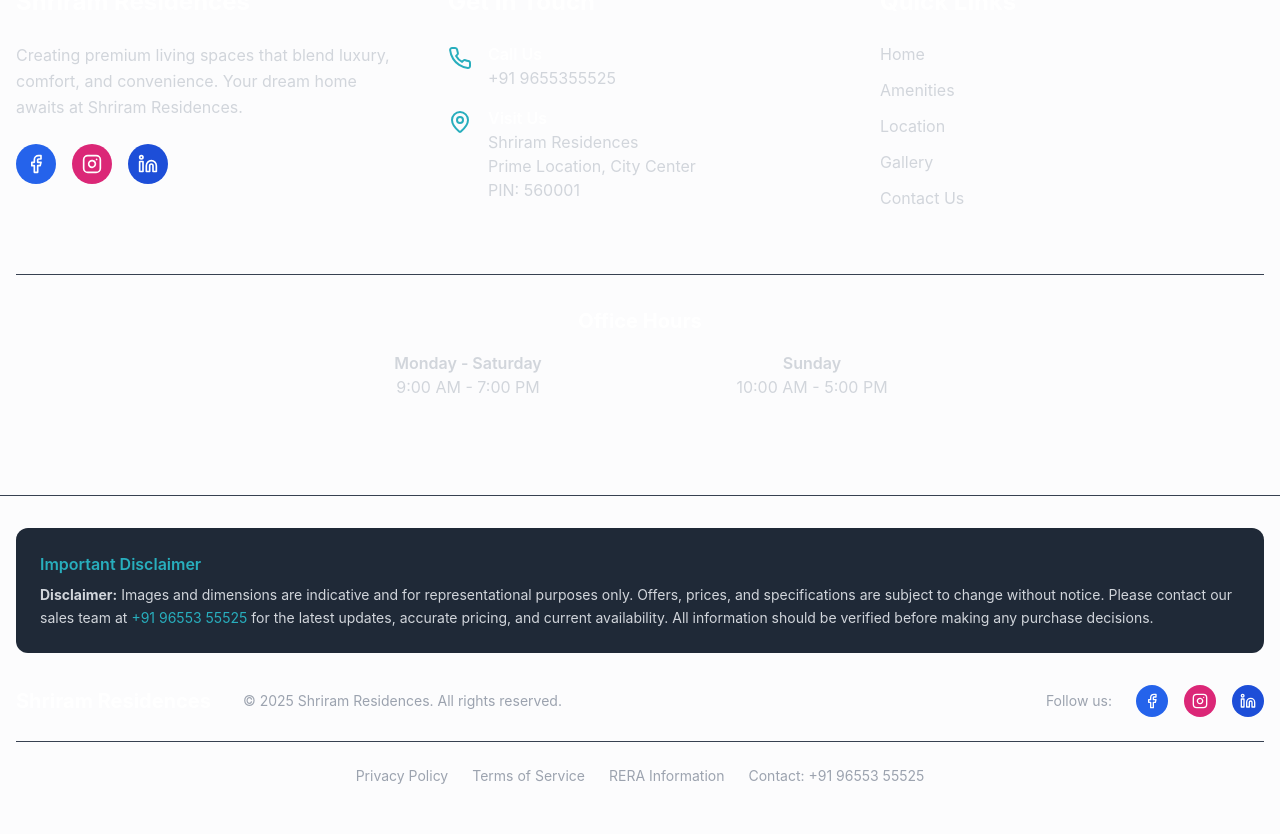
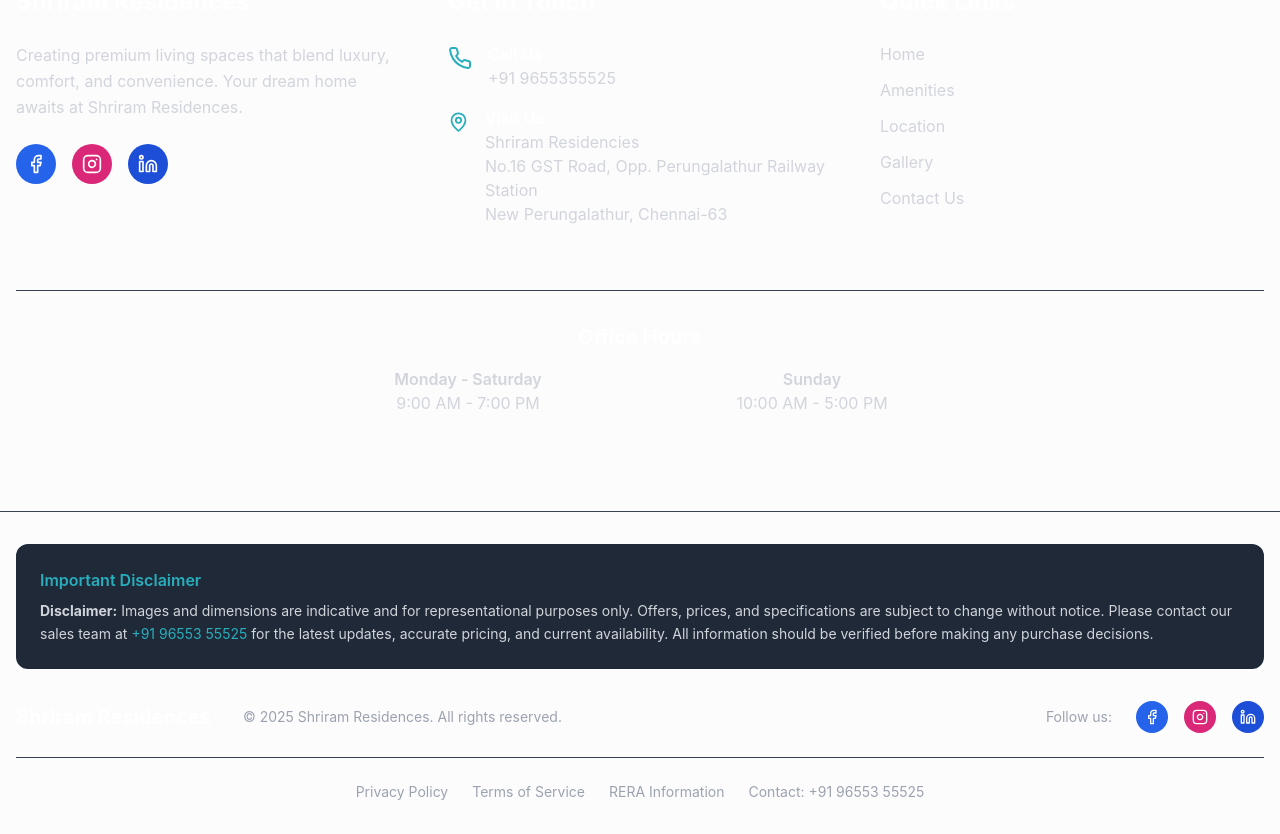
Before and after one commit to sales995/shrine-residences-lead-boost, a React (Vite) app: page / in a window 1280 px wide. Shown: the part 7340-8174 px from the top of the page. Built offline with nearby package versions, Linux system fonts and the light colour scheme.

Commit message:
Update contact section address

```diff
--- a/src/components/ContactSection.tsx
+++ b/src/components/ContactSection.tsx
@@ -78,9 +78,9 @@ const ContactSection = () => {
                   <div>
                     <p className="font-semibold">Visit Us</p>
                     <p className="text-gray-300">
-                      Shriram Residences<br />
-                      Prime Location, City Center<br />
-                      PIN: 560001
+                      Shriram Residencies<br />
+                      No.16 GST Road, Opp. Perungalathur Railway Station<br />
+                      New Perungalathur, Chennai-63
                     </p>
                   </div>
                 </div>
```
